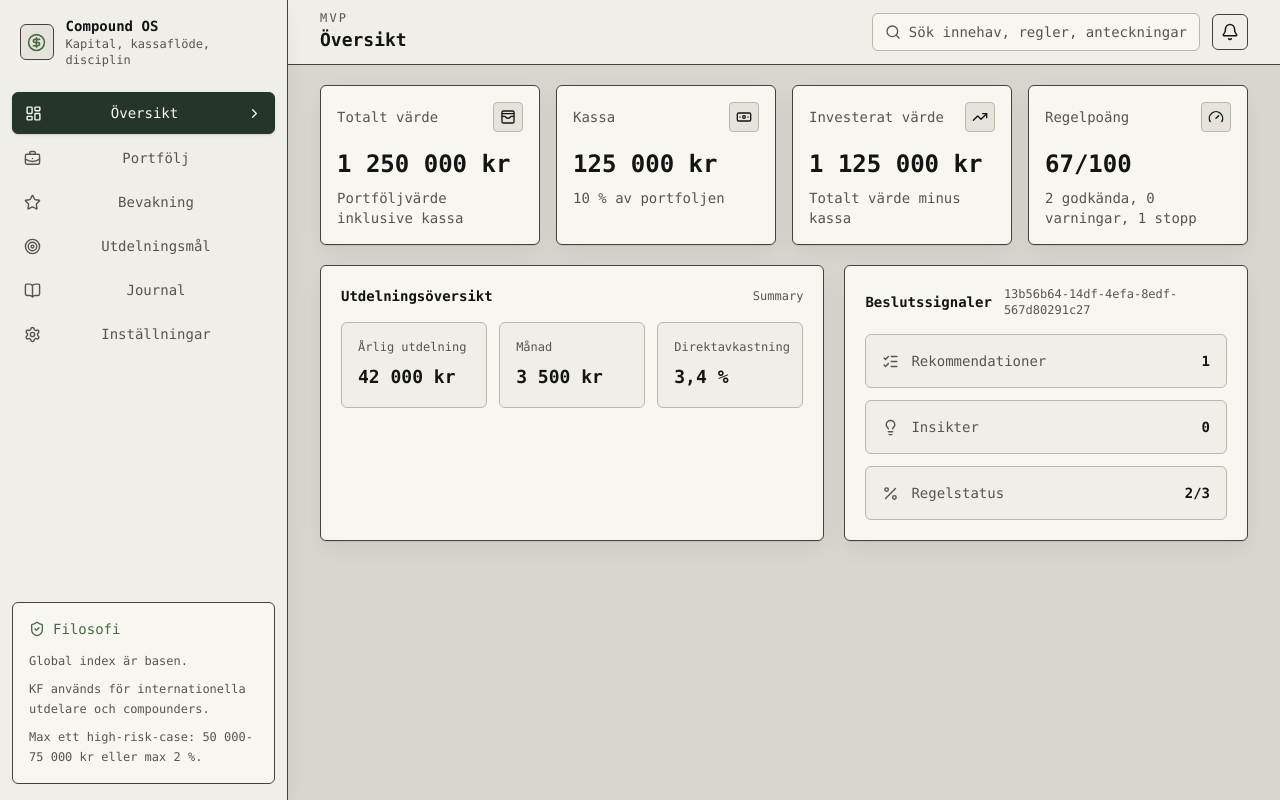
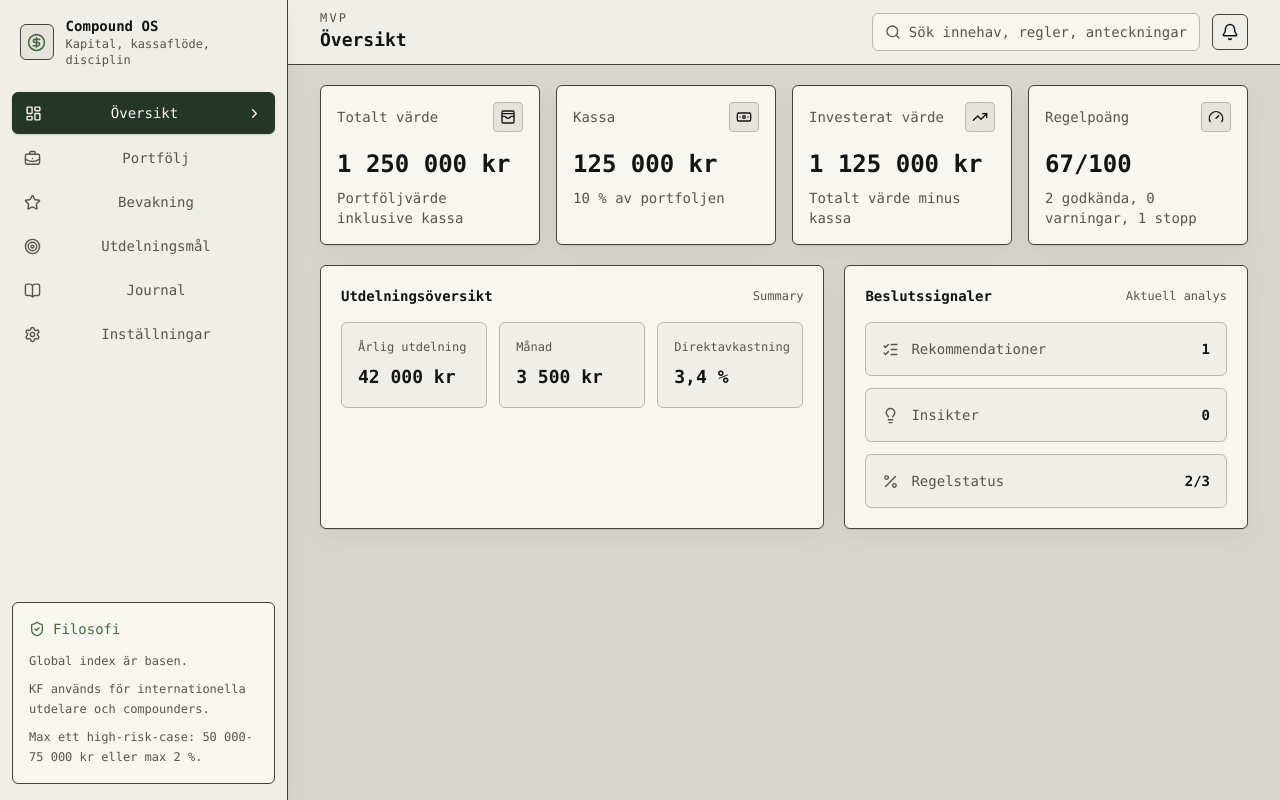
Before and after one commit to DDKiwi/compound-os, a React (Vite) app: page / in a window 1280 px wide. Built offline with nearby package versions, Linux system fonts and the light colour scheme.

Commit message:
fix(ui): hide technical session id in dashboard

```diff
--- a/src/components/dashboard/InvestmentDashboard.tsx
+++ b/src/components/dashboard/InvestmentDashboard.tsx
@@ -68,7 +68,7 @@ export function InvestmentDashboard({ summary }: { summary: InvestmentAnalysisSu
           </dl>
         </SectionCard>
 
-        <SectionCard title="Beslutssignaler" action={summary.sessionId}>
+        <SectionCard title="Beslutssignaler" action="Aktuell analys">
           <div className="grid gap-3">
             <div className="flex items-center justify-between rounded-lg border border-border-muted bg-surface p-4">
               <div className="flex items-center gap-3">
```
